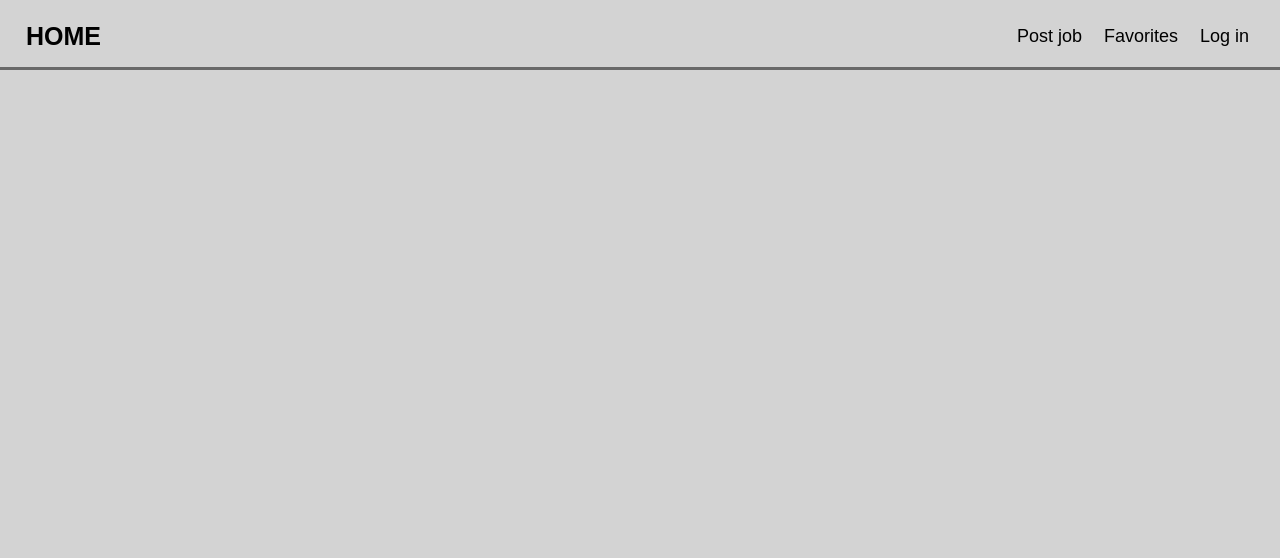
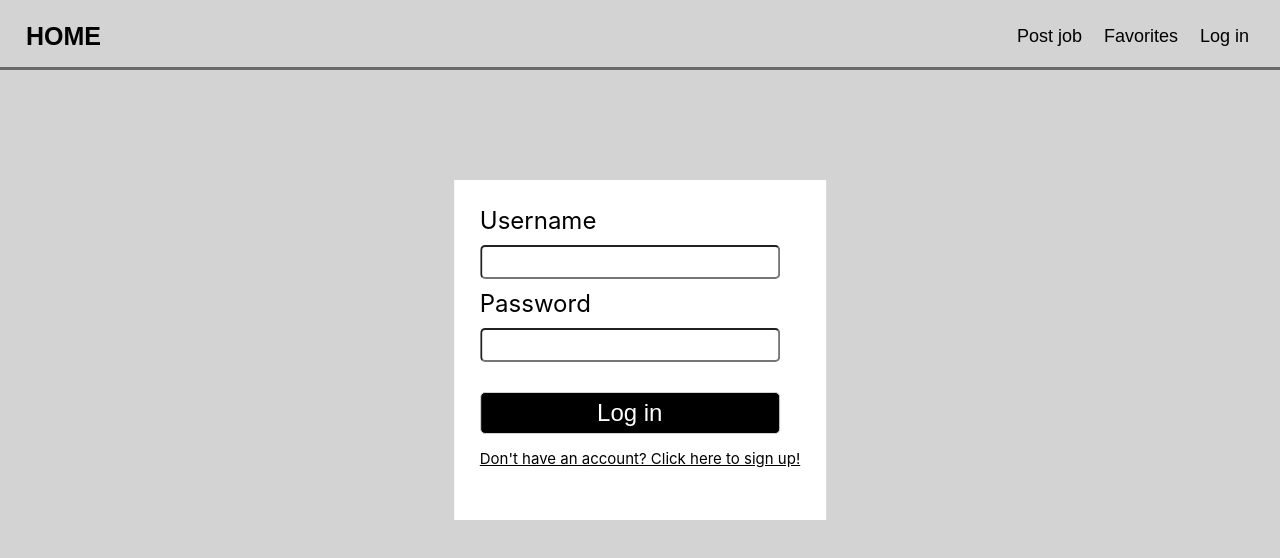
Before and after one commit to clumsyhat1994/xuan-zeng-project3, a React (Create React App) app: page /login in a window 1280 px wide. Shown: the top 558 px of the page. Built offline with nearby package versions, Linux system fonts and the light colour scheme.

Commit message:
now navigate to prev page after log in

```diff
--- a/src/components/Authentication.js
+++ b/src/components/Authentication.js
@@ -1,11 +1,14 @@
 import axios from 'axios';
 import React, { useState, useEffect } from 'react';
-import { useNavigate, useParams } from 'react-router';
+import { useNavigate, useParams, useLocation } from 'react-router';
 import { useDispatch } from 'react-redux';
 import { Link } from 'react-router-dom';
 
 
 export default (props) => {
+
+
+
     let buttonText = '';
     let expressRoute = '';
 
@@ -16,6 +19,8 @@ export default (props) => {
         buttonText = 'Sign up';
         expressRoute = '/api/user'
     }
+
+    const location = useLocation();
 
     const navigate = useNavigate();
     const [errMsg, setErrMsg] = useState("");
@@ -53,7 +58,7 @@ export default (props) => {
                 dispatch({
                     type: 'LOGIN'
                 });
-                navigate('/');
+                navigate(location.state ? location.state.from : '/');
             })
             .catch(
                 err => {
--- a/src/components/FavList.js
+++ b/src/components/FavList.js
@@ -12,13 +12,16 @@ export default function SearchResult() {
     useEffect(getList, []);
 
     function checkLoggedIn() {
+        if (!localStorage.getItem('username')) navigate('/login', { state: { from: '/myFav' } });
+        /**
         axios.get('/api/user/isLoggedIn')
             .then(response => { console.log('Username logged in: ' + response.data) })
             .catch((err) => {
                 navigate('/login')
                 console.log(err)
-            });
+            });*/
     }
+
 
     function getList() {
         let username = localStorage.getItem('username')
@@ -29,8 +32,6 @@ export default function SearchResult() {
                         setDefaultMsg("You haven't liked any job posts yet!");
                     }
                     setFavList(res.data.favorites);
-                    //console.log('heres your fav');
-                    //console.log(res.data.favorites);
                 })
                 .catch(e => console.log(e));
         }
--- a/src/components/JobDetail.js
+++ b/src/components/JobDetail.js
@@ -37,7 +37,7 @@ export default function JobDetail() {
 
     const buttons = isOwner ? [updateBtn, deleteBtn] : [];
 
-    const likeBtn = (likeState !== null) ? <LikeBtn likeState={likeState} jobId={id} setLikeState={setLikeState} /> : null;
+    //const likeBtn = (likeState !== null) ? <LikeBtn likeState={likeState} jobId={id} setLikeState={setLikeState} /> : null;
 
 
     function getDetail() {
@@ -80,7 +80,6 @@ export default function JobDetail() {
             <header>
                 <div>
                     <strong>{detail.job_title}</strong>
-
                 </div>
                 <div>{detail.company_name}</div>
                 <div>{detail.company_website}</div>
@@ -89,7 +88,7 @@ export default function JobDetail() {
                 <div>{detail.posting_date}</div>
             </header>
             <p id="description">{detail.description}</p>
-            {likeBtn}
+            <LikeBtn likeState={likeState} jobId={id} setLikeState={setLikeState} />
             {buttons}
         </div>
     );
--- a/src/components/JobForm.js
+++ b/src/components/JobForm.js
@@ -34,7 +34,7 @@ export default function JobForm() {
         axios.get('/api/user/isLoggedIn')
             .then(response => console.log('Username logged in: ' + response.data))
             .catch((err) => {
-                navigate('/login')
+                navigate('/login', { state: { from: '/postJob' } })
                 console.log(err.response.data)
             });
     }
--- a/src/components/LikeBtn.js
+++ b/src/components/LikeBtn.js
@@ -1,12 +1,13 @@
 import React, { useState } from "react";
 import axios from "axios";
-import { useNavigate } from "react-router";
+import { useNavigate, useLocation } from "react-router";
 export default function LikeBtn(props) {
+    const location = useLocation();
     const navigate = useNavigate();
     const text = props.likeState ? 'UNLIKE' : 'LIKE';
     function handleClick() {
         if (!localStorage.getItem('username')) {
-            navigate('/login');
+            navigate('/login', { state: { from: location.pathname } });
         }
         const url = props.likeState ? '/api/user/unlike' : '/api/user/like';
         props.setLikeState(!props.likeState);
@@ -14,7 +15,7 @@ export default function LikeBtn(props) {
             .then()
             .catch((e) => {
                 console.log(e);
-                navigate('/login');
+                navigate('/login', { state: { from: location.pathname } });
             });
     }
     return (
--- a/src/components/NavBar.js
+++ b/src/components/NavBar.js
@@ -1,55 +1,26 @@
 import axios from "axios";
 import { useEffect, useState } from "react";
-import { useNavigate } from "react-router";
+import { useNavigate, useLocation } from "react-router";
 import { useSelector, useDispatch } from 'react-redux';
 import UserIcon from "./UserIcon";
 export default function () {
     const isLoggedin = useSelector(state => state);
     const navigate = useNavigate();
     const dispatch = useDispatch();
+    const location = useLocation();
     const username = localStorage.getItem('username');
 
     const favBtn = (<button id="fav_job" key="fav_job" onClick={() => navigate('/myFav')}>Favorites</button>);
     const postBtn = (<button id="post_job" key="post_job" onClick={() => navigate('/postJob')}>Post job</button>);
-    /**
-    const isLoggedInBtn =
-        (<button type="button" onClick={() => {
-            axios.get('/api/user/isLoggedIn')
-                .then(response => console.log('Username logged in: ' + response.data))
-                .catch(err => console.log(err));
-        }}>isLoggedIn</button>);
-
-    const logOutBtn =
-        (<button type="button" key='logout' onClick={() => {
-            axios.post('/api/user/logout')
-                .then(() => {
-                    localStorage.removeItem('username');
-                    dispatch({ type: 'LOGOUT' });
-                    navigate('/');
-                })
-                .catch(console.error)
-        }}>Log out</button>);
-
-    const signUpBtn =
-        (<button type="button" key='signup' onClick={() => {
-            navigate('/register');
-        }}>Sign up</button>);
-    */
 
 
     const logInBtn =
         (<button type="button" key='login' onClick={() => {
-            navigate('/login');
+            navigate('/login', { state: { from: location.pathname } });
             window.location.reload();
         }}>Log in</button>);
 
-    /**
-        const userIcon = (
-        <>
-            <img id='userIcon' src={user} style={imgStyle} />
-            <div id="menu"></div>
-        </>
-    )*/
+
     function checkLogIn() {
         if (localStorage.getItem('username')) {
             dispatch({ type: 'LOGIN' })
@@ -57,6 +28,7 @@ export default function () {
             dispatch({ type: 'LOGOUT' });
         }
     }
+
     useEffect(checkLogIn, []);
     let buttons = [];
     if (isLoggedin) {
--- a/src/index.js
+++ b/src/index.js
@@ -21,7 +21,7 @@ ReactDOM.render(
       <NavBar />
       <Routes>
         <Route path='/' element={<SearchBar />} />
-        <Route path='/login/:prevURL' element={<Authentication mode='login' />} />
+        <Route path='/login' element={<Authentication mode='login' />} />
         <Route path='/register' element={<Authentication mode='register' />} />
         <Route path='/searchResult/:keyword' element={<SearchResult />} />
         <Route path='/jobDetail/:id' element={<JobDetail />} />
```
